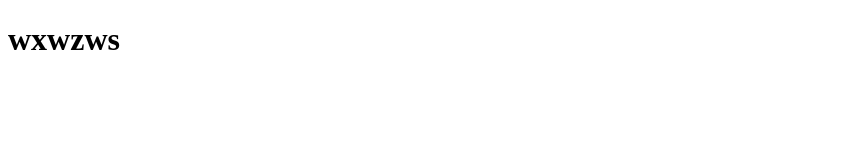
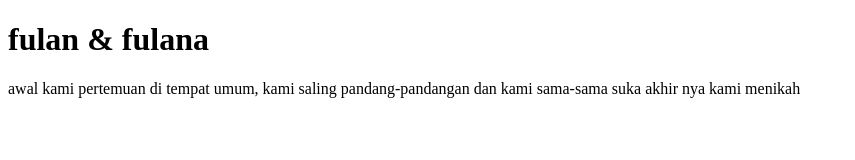
Before and after one commit to mridho58745-bit/undangan-pernikahan-2, a plain HTML site: page dashboard.html in a window 1280 px wide. Shown: the whole page, without its empty margins (0-855 px from the left). Drawn offline with Linux system fonts and the light colour scheme.

Commit message:
hari kedua

```diff
--- a/dashboard.html
+++ b/dashboard.html
@@ -6,6 +6,7 @@
     <title>pernikahan</title>
 </head>
 <body>
-    <h1>wxwzws</h1>
+    <h1>fulan &amp; fulana</h1>
+    <p>awal kami pertemuan di tempat umum, kami saling pandang-pandangan dan kami sama-sama suka akhir nya kami menikah</p>
 </body>
 </html>
```
